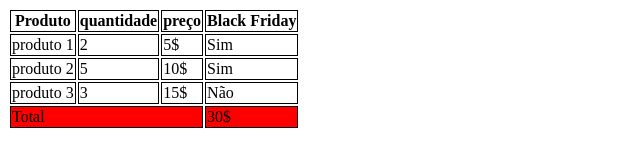
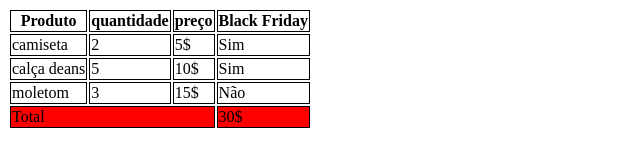
Before and after one commit to Ricardosza0483/aula-tabela, a plain HTML site: page index.html in a window 1280 px wide. Shown: the whole page, without its empty margins (0-640 px from the left). Drawn offline with Linux system fonts and the light colour scheme.

Commit message:
produto 1 para camiseta

```diff
--- a/index.html
+++ b/index.html
@@ -26,19 +26,19 @@
      </thead>
         <tbody>
           <tr>
-            <td colspan="1">produto 1</td>
+            <td colspan="1">camiseta</td>
             <td>2</td>
             <td>5$</td>
             <td>Sim</td>
           </tr>
           <tr>
-            <td rowspan="1 ">produto 2</td>
+            <td rowspan="1 ">calça deans</td>
             <td>5</td>
             <td>10$</td>
             <td>Sim</td>
           </tr>
           <tr>
-            <td>produto 3</td>
+            <td>moletom</td>
             <td>3</td>
             <td>15$</td>
             <td>Não</td>
```
